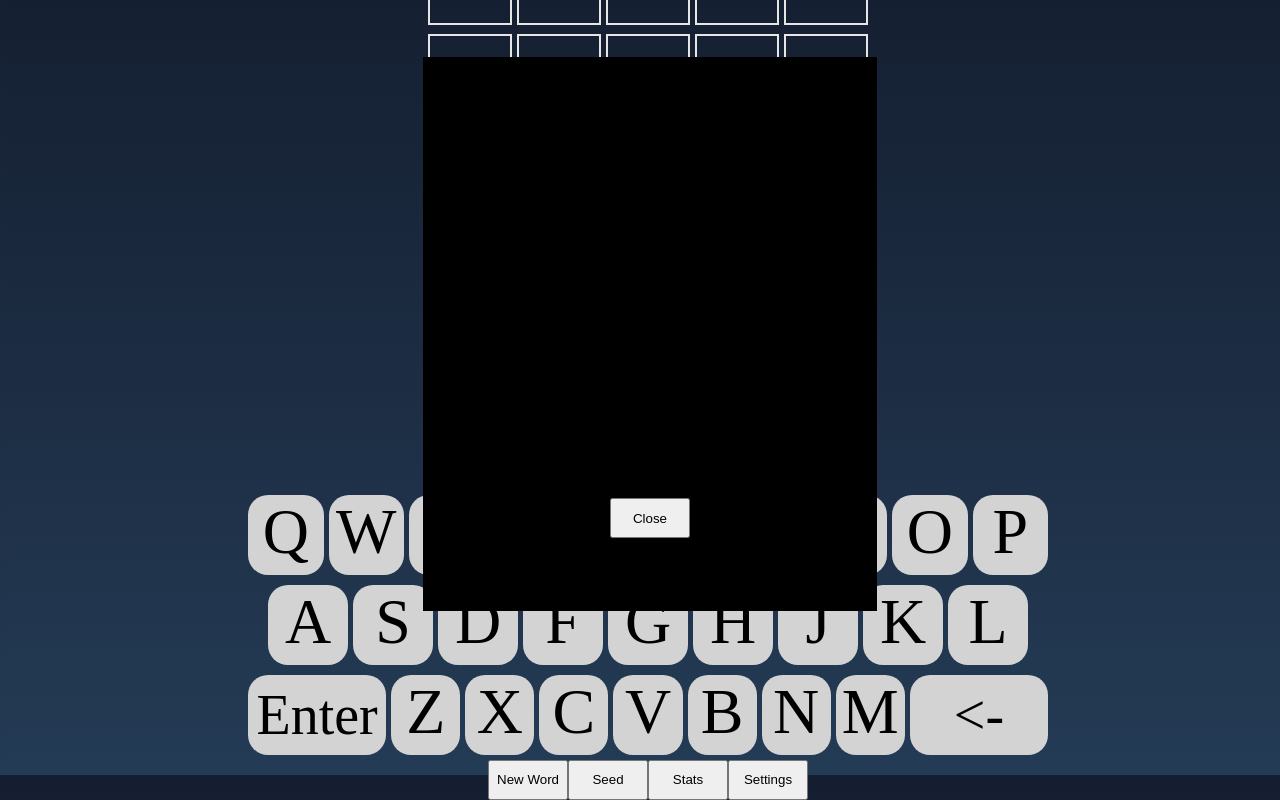
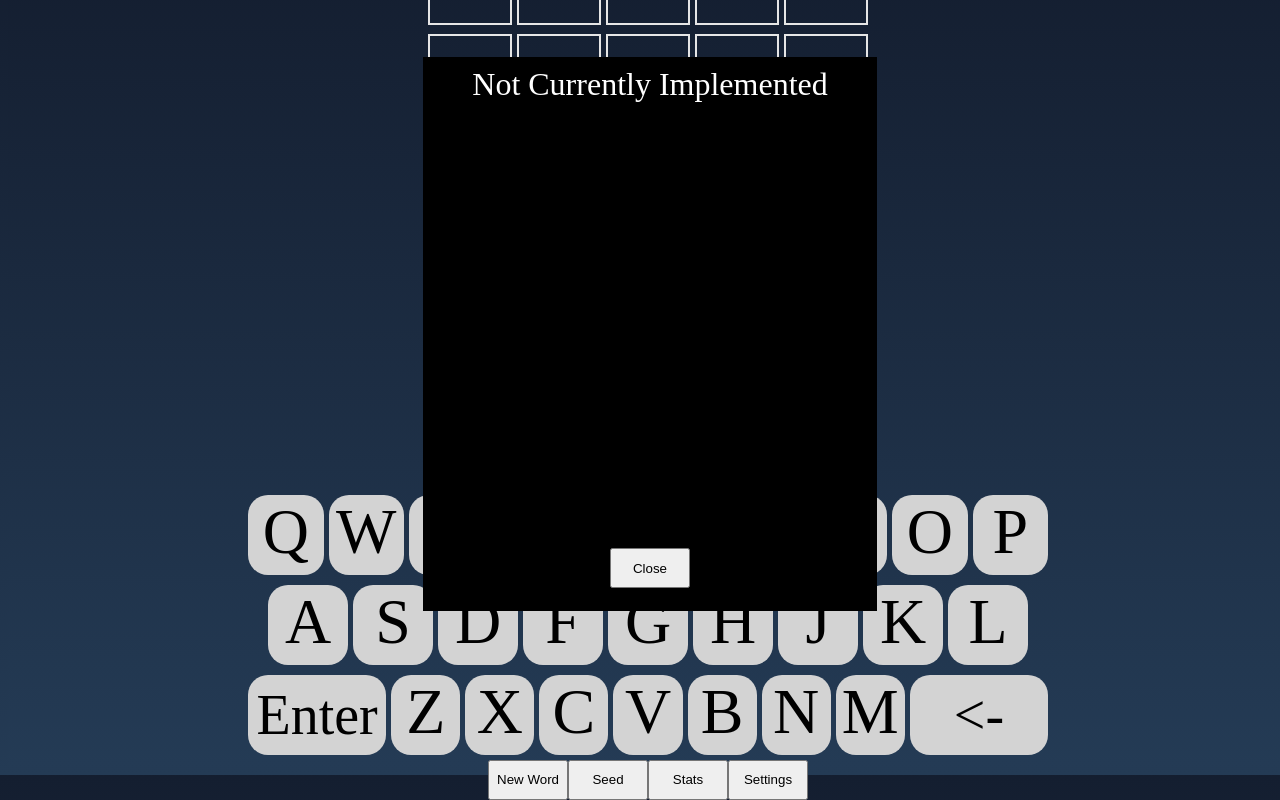
Before and after one commit to Dean-Garcia/WordMasterReact, a React (Create React App) app in the folder word-master-react/: page / in a window 1280 px wide. Both pictures are taken after a click on the button "Stats". Shown: the part 41-841 px from the top of the page. Built offline with nearby package versions, Linux system fonts and the light colour scheme.

Commit message:
Update StatMenu.js

```diff
--- a/word-master-react/src/components/StatMenu.js
+++ b/word-master-react/src/components/StatMenu.js
@@ -25,6 +25,7 @@ const StatMenu = ({ state, settingsState, settingsDispatch, dispatch }) => {
 
     return (
         <div className={statsClass}>
+            Not Currently Implemented
             <div id='graphContainer'>
                 <canvas id="guessChart"></canvas>
             </div>
```
